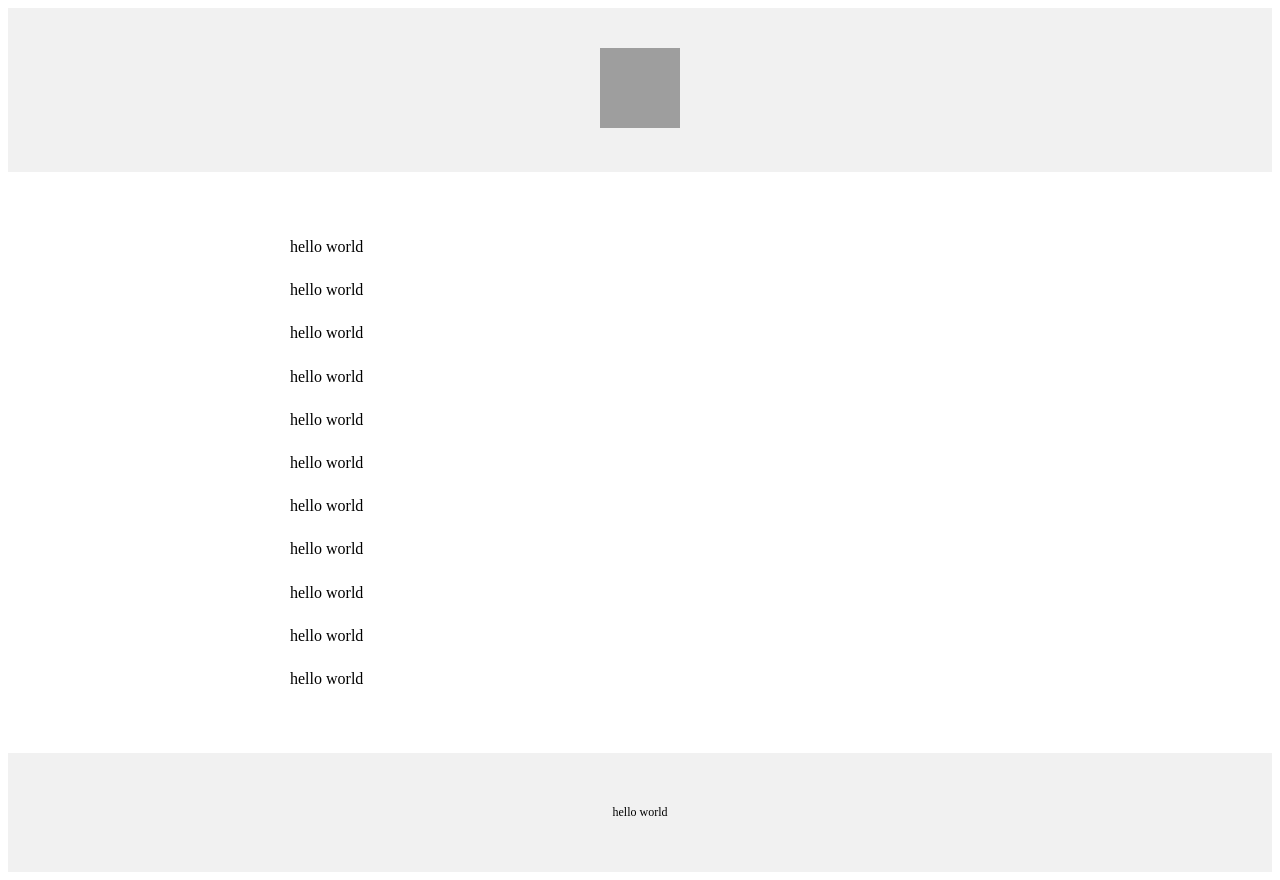
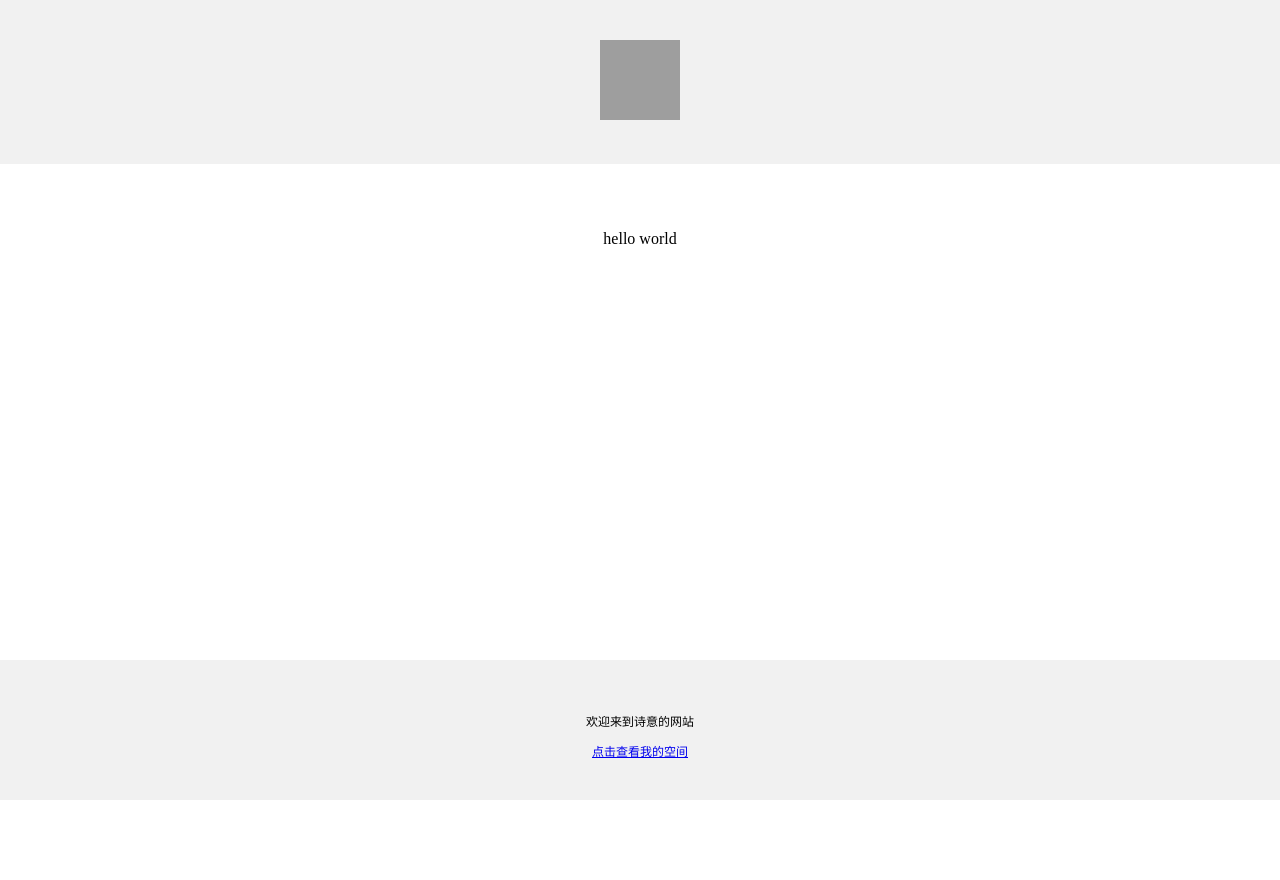
Before and after one commit to syyxl3111/re0_1, a plain HTML site: page index.html in a window 1280 px wide. After the commit the page ends 800 px from the top, so only its background shows below. Drawn offline with Linux system fonts and the light colour scheme; grey boxes are pictures that could not be loaded.

Commit message:
Update index.html

```diff
--- a/index.html
+++ b/index.html
@@ -1,47 +1,52 @@
 <!DOCTYPE html>
 <html lang="en">
   <head>
-    <meta charset="UTF-8">
-    <meta name="viewport" content="width=device-width, initial-scale=1.0">
+    <meta charset="UTF-8" />
+    <meta name="viewport" content="width=device-width, initial-scale=1.0" />
     <title>Document</title>
+    <style>
+          html, body {
+        height: 100%;
+        margin: 0;
+      }
+
+      body {
+        display: flex;
+        flex-direction: column;
+        min-height: 100vh;
+      }
+    </style>
   </head>
   <body>
-   <div style= "
-   background-color:#f1f1f1;
-   text-align: center;
-   padding: 40px;
-   ">
-      <img src="https://thumbs2.imgbox.com/94/60/Yo9FAyfB_t.png" alt="imgbox"/ width="80" height="80">
+    <div style="background-color: #f1f1f1; text-align: center; padding: 40px">
+      <img src="https://thumbs2.imgbox.com/94/60/Yo9FAyfB_t.png" alt="imgbox"/
+      width="80" height="80">
     </div>
 
-   <div style="
-   max-width:700px;
+    <div
+      style="
+        flex:1;
+        max-width: 700px;
         margin: 30px auto;
         padding: 15px;
         line-height: 1.7;
-   ">
-   <p> hello world </p>
-   <p> hello world </p>
-   <p> hello world </p>
-   <p> hello world </p>
-   <p> hello world </p>
-   <p> hello world </p>
-   <p> hello world </p>
-   <p> hello world </p>
-   <p> hello world </p>
-   <p> hello world </p>
-   <p> hello world </p>
+      "
+    >
+      <p>
+      hello world
+      </p>
     </div>
 
-   <div style= "
-   background-color:#f1f1f1;
+    <div
+      style="
+        background-color: #f1f1f1;
         text-align: center;
         padding: 40px;
         font-size: 12px;
-   ">
-   <p> hello world </p>
+      "
+    >
+      <p>欢迎来到诗意的网站</p>
+      <a href=" https://user.qzone.qq.com/974070465/infocenter ">点击查看我的空间</a> </a>
     </div>
-
   </body>
-
 </html>
```
Lines whose indentation alone changed are shown as unchanged.
